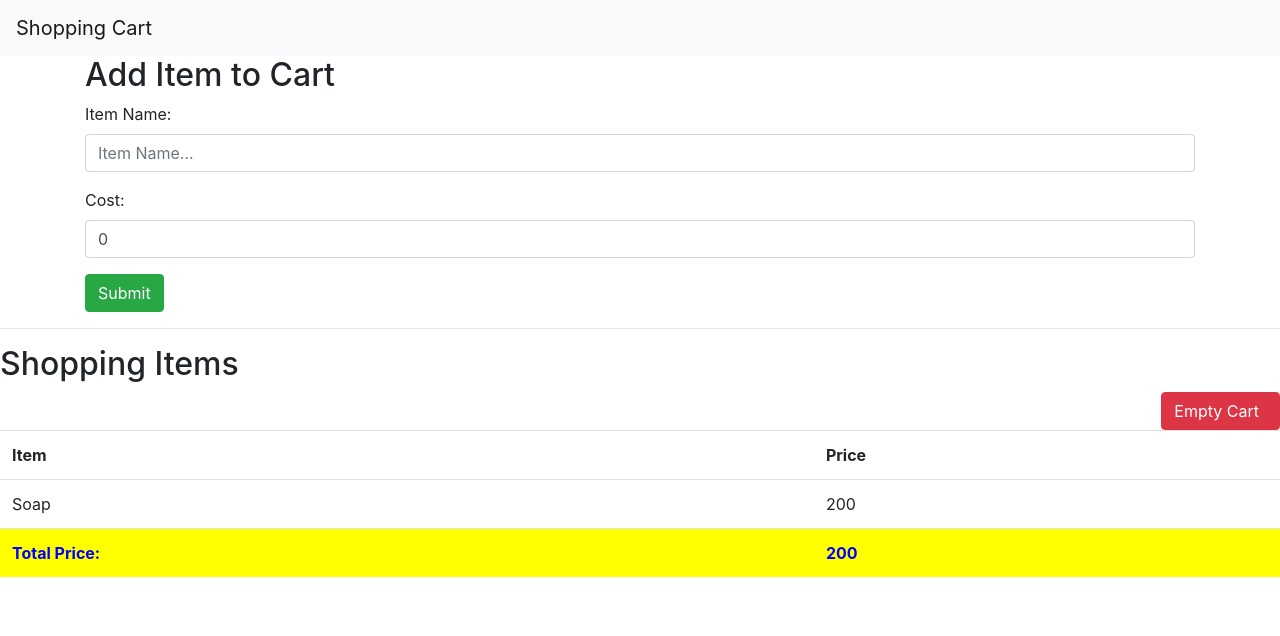
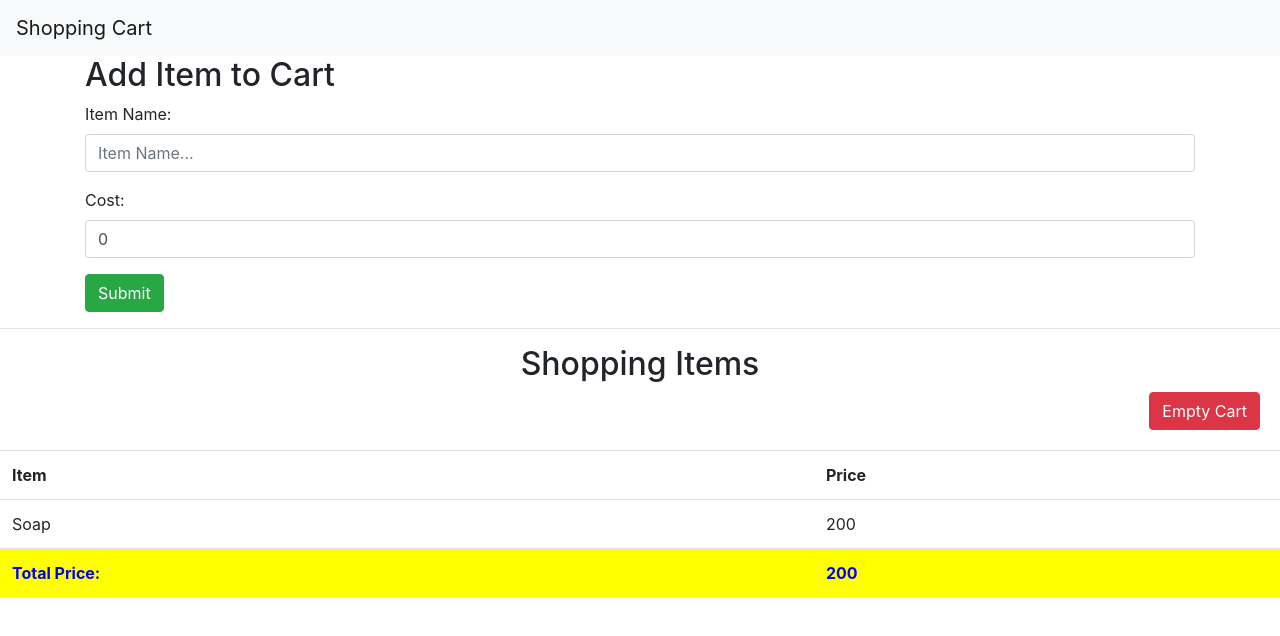
Before and after one commit to edumorris/shopping, an Angular app: page / in a window 1280 px wide. Shown: the top 636 px of the page. Built offline with nearby package versions, Linux system fonts and the light colour scheme.

Commit message:
Style fix

```diff
--- a/src/app/cart/cart.component.css
+++ b/src/app/cart/cart.component.css
@@ -0,0 +1,11 @@
+.empty-button {
+  float: right;
+  margin-right: 20px;
+  margin-bottom: 20px;
+}
+
+.totals-row {
+  background-color: yellow;
+  color: #0000FF;
+  font-weight: bold;
+}
--- a/src/app/cart/cart.component.html
+++ b/src/app/cart/cart.component.html
@@ -2,9 +2,9 @@
 <app-cart-form (itemAdd)="addNewItem($event)"></app-cart-form>
 <hr>
 <div class="items">
-    <h2>Shopping Items</h2>
-    <button class="btn btn-danger" (click)="emptyCart()" style="float: right; padding-right: 20px;">Empty Cart</button>
-    <table class="table table-condensed table-hover">
+    <h2 class="text-center">Shopping Items</h2>
+    <button class="btn btn-danger empty-button" (click)="emptyCart()">Empty Cart</button>
+    <table class="table table-condensed">
         <tr>
             <th>Item</th>
             <th>Price</th>
@@ -13,7 +13,7 @@
             <td>{{ item.name }}</td>
             <td>{{ item.cost }}</td>
         </tr>
-        <tr style="background-color: yellow; color: #0000FF; font-weight: bold;">
+        <tr class="totals-row">
             <td>Total Price: </td>
             <td>{{ totalCost }}</td>
         </tr>
```
